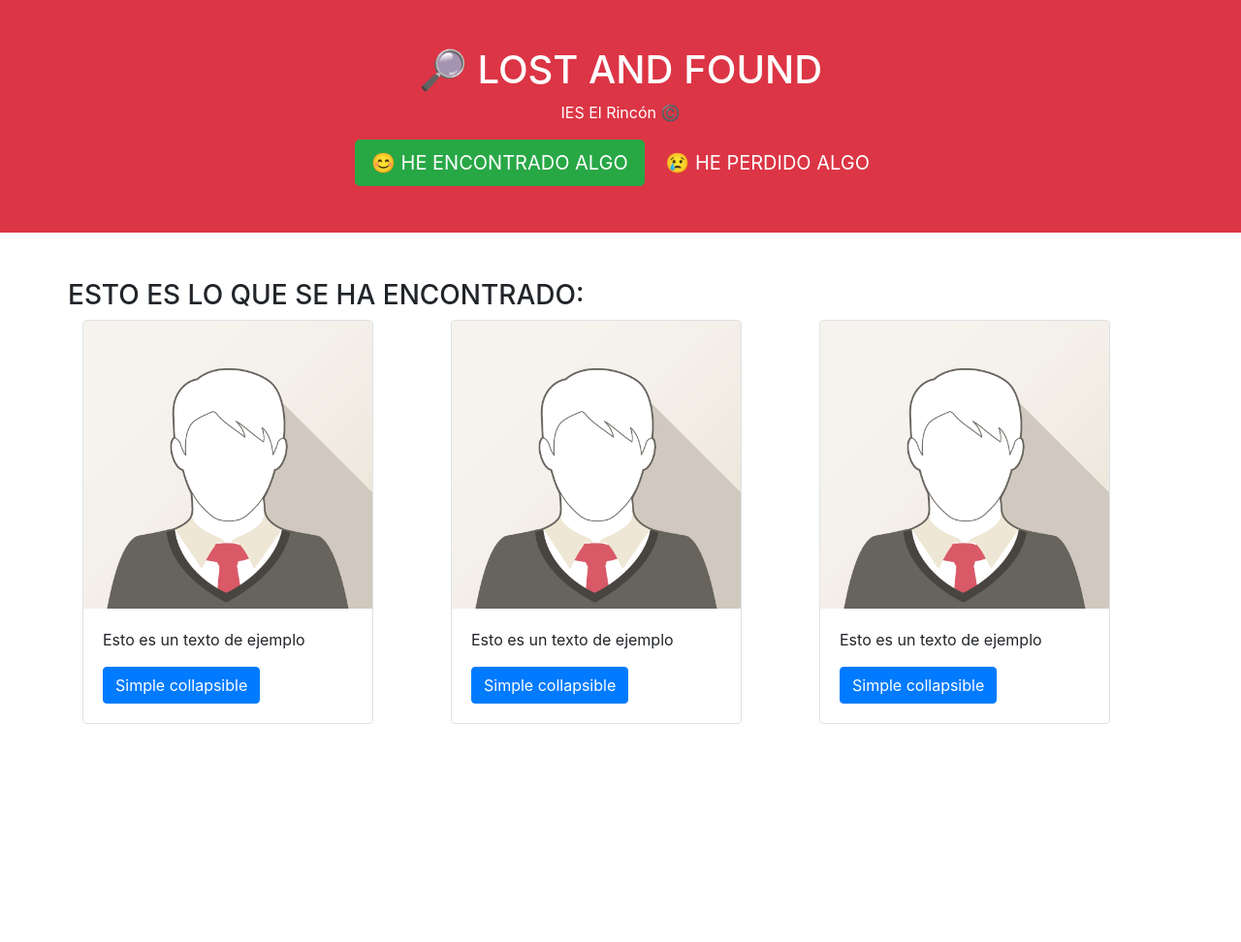
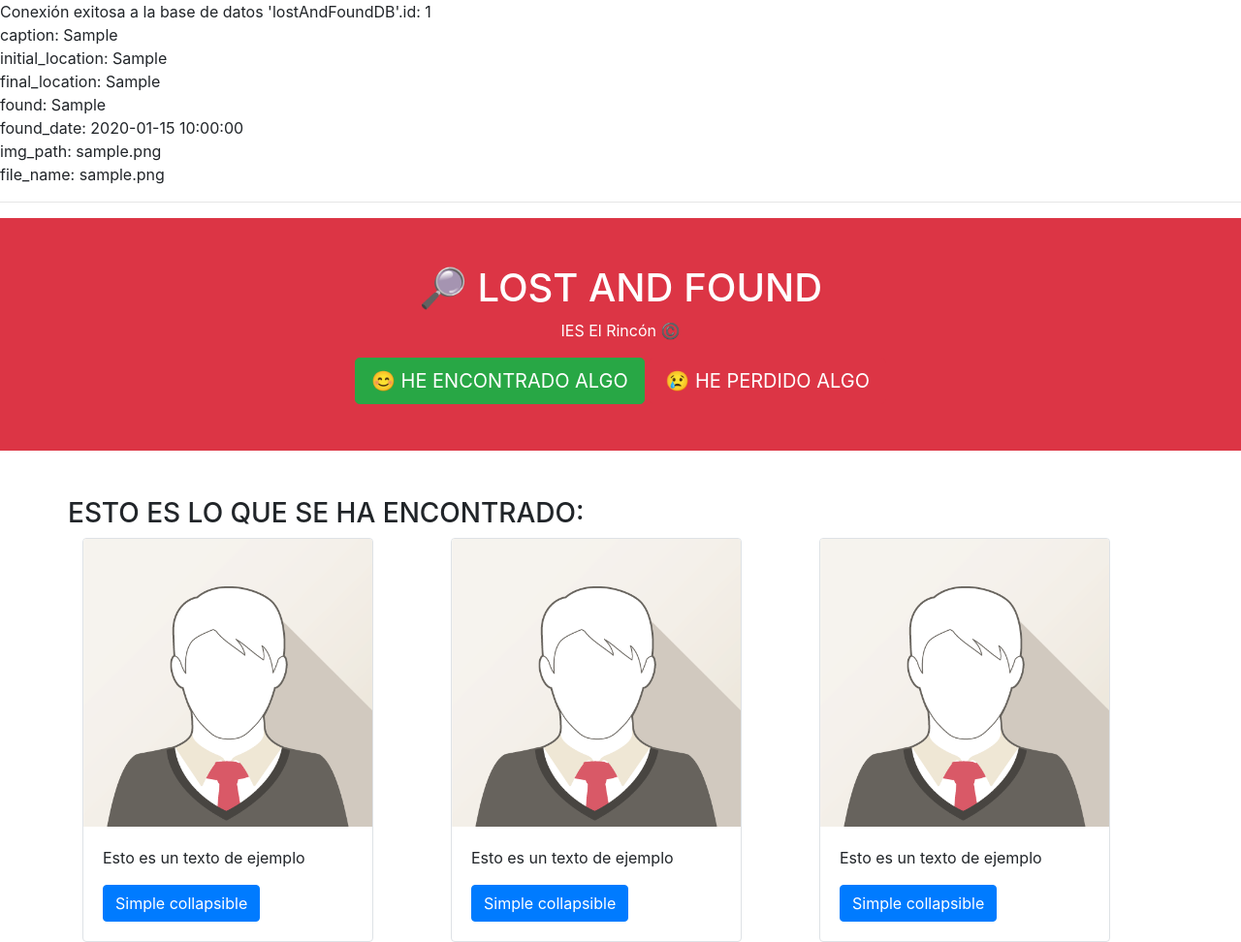
Before and after one commit to hellboykelevra/lost_and_found, a PHP site: page /lost.php in a window 1280 px wide. Shown: the whole page at 97% size. Before the commit the page ends 747 px from the top, so only its background shows below. Run offline with PHP 8.4, Linux system fonts and the light colour scheme; tables that the repository leaves empty or names only in its code hold one stand-in row (values such as "Sample post").

Commit message:
DDBB Connection and insert and select data

```diff
--- /dev/null
+++ b/Lost_object.php
@@ -0,0 +1,90 @@
+<?php
+class Lost_object {
+
+  private $caption;
+  private $initial_location;
+  private $final_location;
+  private $found;
+  private $found_date;
+  private $img_path;
+  private $file_name;
+
+  public function __construct($caption = null, $initial_location = null, $final_location = null, $found = null, $found_date = null, $img_path = null, $file_name = null) {
+      $this->caption = $caption;
+      $this->initial_location = $initial_location;
+      $this->final_location = $final_location;
+      $this->found = $found;
+      $this->found_date = $found_date;
+      $this->img_path = $img_path;
+      $this->file_name = $file_name;
+  }
+
+  public function __construct2($array){
+        $this->caption = $array('caption');
+        $this->initial_location = $array('initial_location');
+        $this->final_location = $$array('final_location');
+        $this->found = $array('found');
+        $this->found_date = $array('found_date');
+        $this->img_path = $array('img_path');
+        $this->file_name = $array('file_name');
+  }
+
+  public function getCaption() {
+      return $this->caption;
+  }
+
+  public function getInitialLocation() {
+      return $this->initial_location;
+  }
+
+  public function getFinalLocation() {
+      return $this->final_location;
+  }
+
+  public function getFound() {
+      return $this->found;
+  }
+
+  public function getFoundDate() {
+      return $this->found_date;
+  }
+
+  public function getImgPath() {
+      return $this->img_path;
+  }
+
+  public function getFileName() {
+      return $this->file_name;
+  }
+
+  public function setCaption($caption) {
+      $this->caption = $caption;
+  }
+
+  public function setInitialLocation($initial_location) {
+      $this->initial_location = $initial_location;
+  }
+
+  public function setFinalLocation($final_location) {
+      $this->final_location = $final_location;
+  }
+
+  public function setFound($found) {
+      $this->found = $found;
+  }
+
+  public function setFoundDate($found_date) {
+      $this->found_date = $found_date;
+  }
+
+  public function setImgPath($img_path) {
+      $this->img_path = $img_path;
+  }
+
+  public function setFileName($file_name) {
+      $this->file_name = $file_name;
+  }
+
+
+}
+?>
--- a/lost.php
+++ b/lost.php
@@ -1,5 +1,52 @@
 <?php
-    $img = "img_avatar1.png";
+
+    include 'Lost_object.php';
+    $server = "localhost";
+    $user = "root";
+    $psswrd = "";
+    $DB = "lostAndFoundDB";
+
+    $conn = connect_DB($server, $user, $psswrd, $DB);
+    if ($conn != NULL){
+        $sql = create_select_query ();
+        $result = $conn->query($sql);
+        if ($result->num_rows > 0) {
+            while ($row = $result->fetch_assoc()) {
+                foreach ($row as $field => $value) {
+                    echo "$field: $value<br>";
+                }
+                echo "<hr>";
+            }
+        } else {
+            echo "No se encontraron resultados.";
+        }
+    }
+
+    close_connection($conn);
+
+    function connect_DB($server, $user, $psswrd, $DB){
+        $conn = new mysqli($server, $user, $psswrd, $DB);
+
+        if ($conn->connect_error) {
+            return null;
+            die("Error en la conexión: " . $conn->connect_error);
+        }
+        else{
+            echo "Conexión exitosa a la base de datos '$DB'.";
+            return $conn;
+        }
+    }
+
+    function close_connection($conn){
+        $conn->close();
+    }
+
+    function create_select_query (){
+        $query = "SELECT * FROM lost_object";
+        return $query;
+     }
+
+   $img = "img_avatar1.png";
     $caption = "Esto es un texto de ejemplo";
 
     function print_obj_cart($img, $caption){
```
Also changed, not shown: send_info.php (+16 -8 lines), uploads/Silverio Cardona - Foto.jpg (deleted), uploads/rose_goku.jpg (added).
